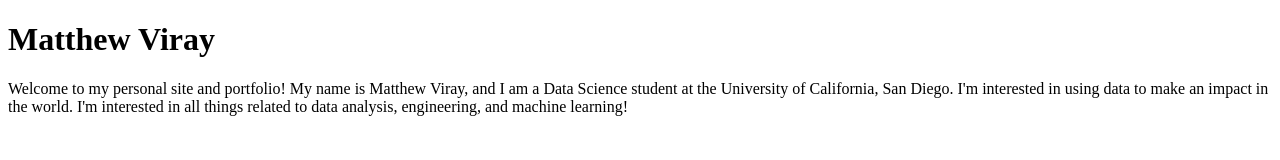
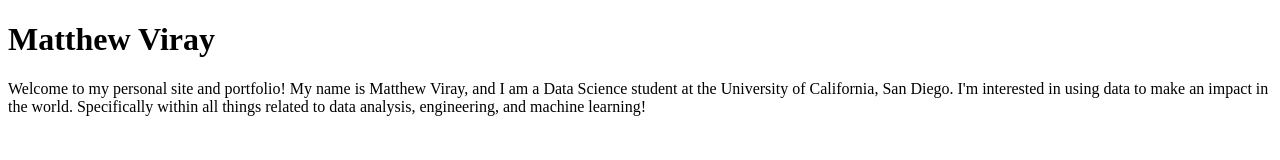
Before and after one commit to matthewviray/portfolio, a plain HTML site: page index.html in a window 1280 px wide. Drawn offline with Linux system fonts and the light colour scheme.

Commit message:
Updated short description in index.html

```diff
--- a/index.html
+++ b/index.html
@@ -10,7 +10,7 @@
     <p>Welcome to my personal site and portfolio! My name is Matthew Viray, and
         I am a Data Science student at the University of California, San Diego.
         I'm interested in using data to make an impact in the world.
-        I'm interested in all things related to data analysis, engineering, and
+        Specifically within all things related to data analysis, engineering, and
         machine learning!</p>
 </body>
 </html>
```
